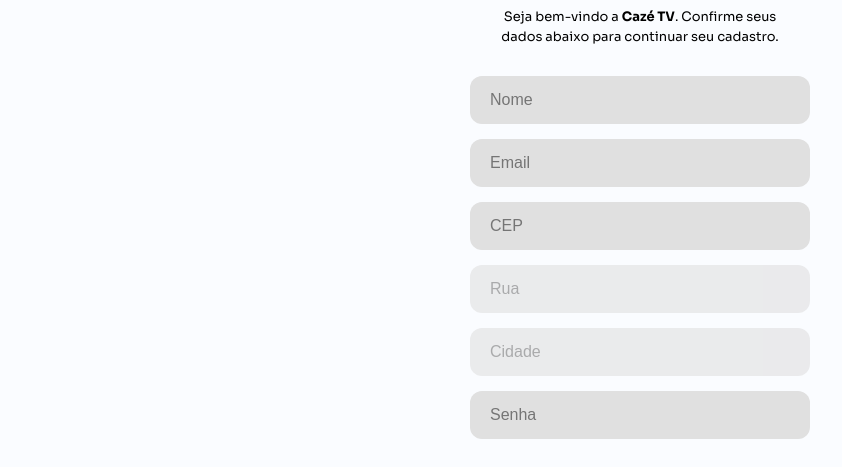
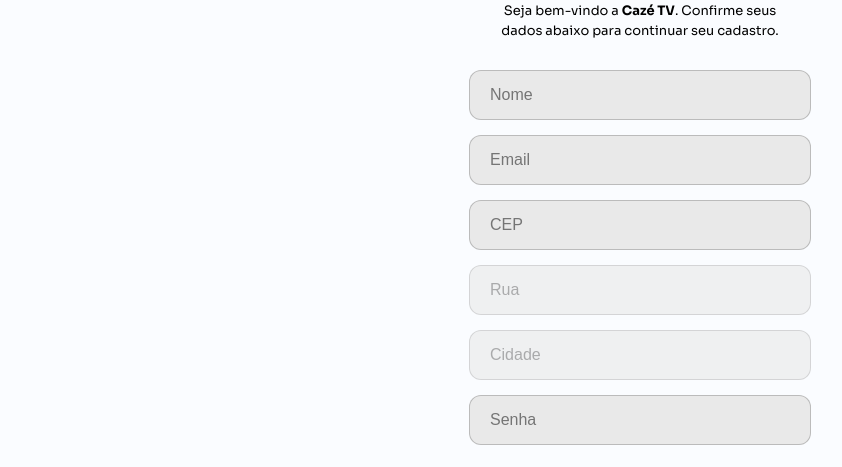
Before and after one commit to Project-CazeTV/Front-end, a React (Vite) app: page /signup in a window 1280 px wide. Shown: the part 150-617 px from the top of the page, without its empty margins (0-842 px from the left). Built offline with nearby package versions, Linux system fonts and the light colour scheme.

Commit message:
style: corrigindo border dos inputs da tela de login/cadastro

```diff
--- a/src/pages/HomePage/Home.jsx
+++ b/src/pages/HomePage/Home.jsx
@@ -7,6 +7,7 @@ import CommonFooter from '../../components/Layout/CommonFooter/CommonFooter.jsx'
 import { mainNewsMock } from '../../mocks/news';
 import { filtros } from '../../mocks/filters/newsFilters.js';
 import { noticiasMenoresMock } from '../../mocks/news.js';
+import { useNavigate } from 'react-router-dom';
 import ShopHeader from '../../features/Shop/components/ShopHeader/ShopHeader.jsx';
 import Banner1 from "../../assets/banners/banner1.png";
 import Banner2 from "../../assets/banners/banner2.png";
@@ -16,6 +17,7 @@ import styles from './Home.module.css';
 export default function Home() {
 
   const banners = [Banner1, Banner2, Banner3];
+  const navigation = useNavigate()
 
   return (
     <>
@@ -29,7 +31,7 @@ export default function Home() {
             Escolha seus produtos favoritos e acompanhe cada campeonato com estilo,
             praticidade e a energia de quem vive o esporte de verdade.
           </p>
-          <button onClick={() => window.location.href = '/shop'}>montar meu kit</button>
+          <button onClick={() => navigation("/shop")}>montar meu kit</button>
         </div>
         <div className={styles.homeKitBanner}>
           <ShopHeader banners={banners} search={false} />
--- a/src/pages/LoginPage/LoginPage.module.css
+++ b/src/pages/LoginPage/LoginPage.module.css
@@ -22,7 +22,6 @@
   padding: 8px;
   border-radius: 50%;
   transition: background-color 0.3s ease, transform 0.2s ease;
-
   color: var(--text-color, #333);
 }
 
@@ -81,11 +80,12 @@
 .input {
   width: 100%;
   padding: 15px 20px;
-  background-color: #e0e0e0;
+  background-color: var(--bg-buttom);
   border: none;
   border-radius: 12px;
   font-size: 16px;
   color: #333;
+  border: 0.5px solid color-mix(in srgb, var(--text-color) 20%, transparent);
 }
 
 .submitBtn {
```
